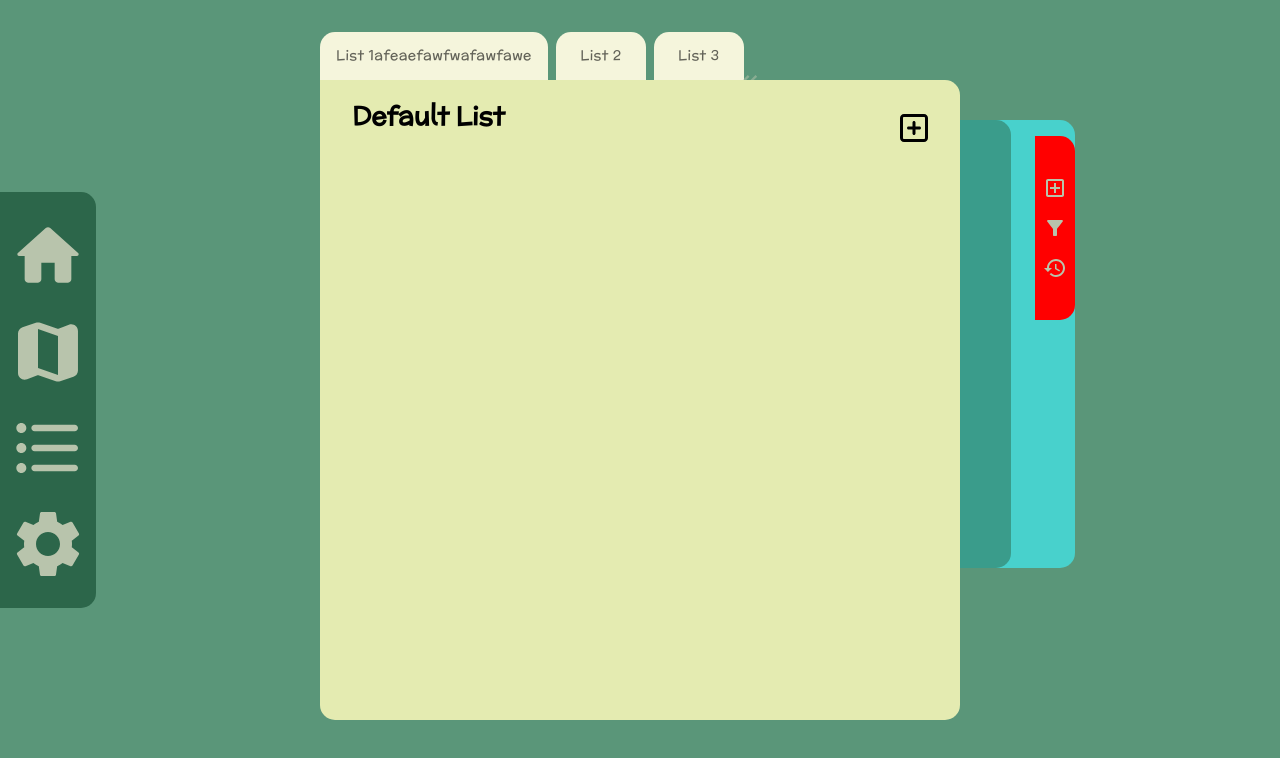
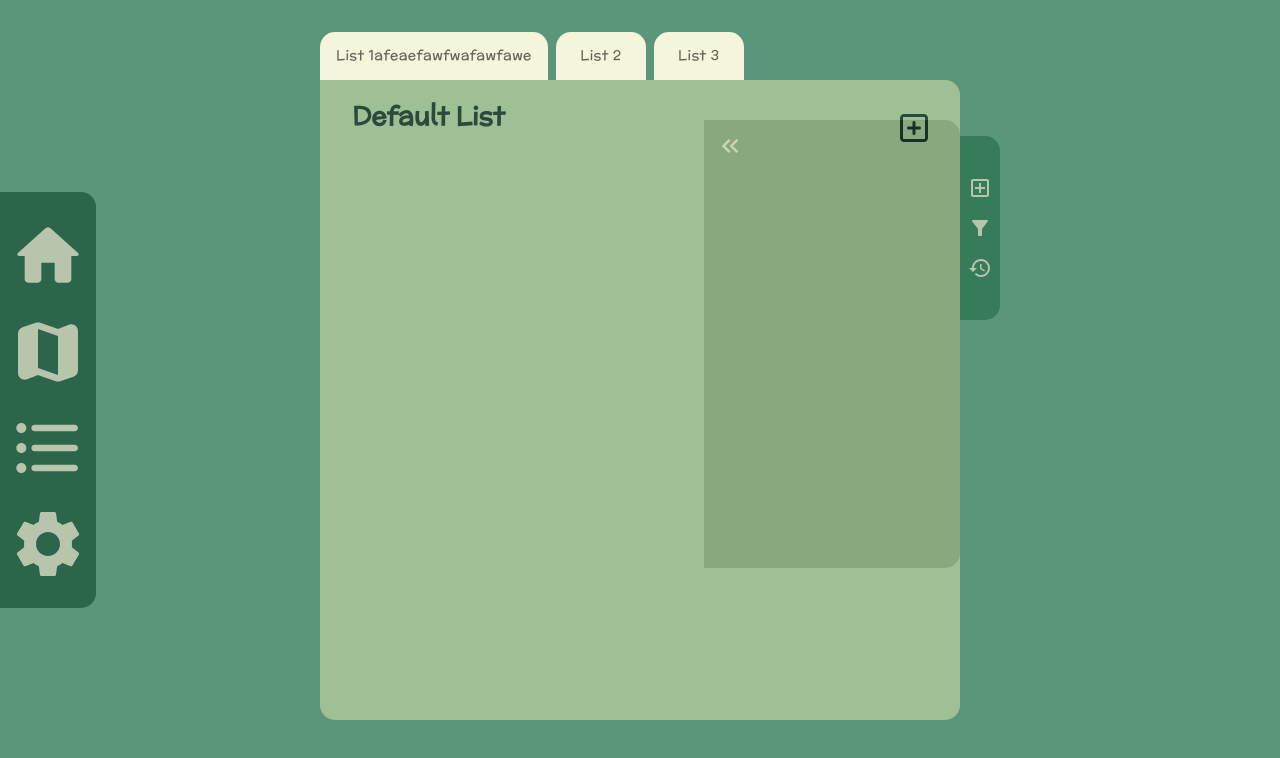
Before and after one commit to cjapar2/pantry-revised, a React (Create React App) app in the folder client/: page / in a window 1280 px wide. Shown: the top 758 px of the page. Built offline with nearby package versions, Linux system fonts and the light colour scheme.

Commit message:
Saving changes. TODO: Fix NewItemForm.js to fit the form with the smaller resolution.

```diff
--- a/client/src/components/sidePanelComponents/NewItemForm.js
+++ b/client/src/components/sidePanelComponents/NewItemForm.js
@@ -1,6 +1,6 @@
 import React, { useState, useContext, useEffect } from 'react'
 import '../../styles/sidePanelStyles/NewItemForm.css'
-import { styled } from '@mui/material/styles';
+import { createTheme, styled } from '@mui/material/styles';
 import { Button, Grid, Box, TextField, IconButton, Avatar, Input, Select, MenuItem, Tooltip } from '@mui/material'
 import { DatePicker } from '@mui/x-date-pickers/DatePicker'
 import { AdapterDayjs } from '@mui/x-date-pickers/AdapterDayjs'
@@ -9,6 +9,14 @@ import { parseISO } from 'date-fns';
 import { ItemsContext } from '../contexts/ItemsContext'
 import defaultItemIcon from '../../assets/default_item_image.png'
 import { ListsContext } from '../contexts/ListsContext';
+
+const theme = createTheme({
+  breakpoints: {
+    values: {
+      sm: 1800,
+    },
+  },
+})
 
 const CustomDatePickerStyle = {
   textField: {
--- a/client/src/styles/ItemListing.css
+++ b/client/src/styles/ItemListing.css
@@ -140,6 +140,16 @@
         overflow: hidden;
     }
 
+    .image {
+        position: absolute;
+        left: 0rem;
+        top: 0rem;
+        width: 90px;
+        height: 90px;
+        background-color: gray;
+        object-fit: cover;
+    }
+
     .name {
         /* Restrict name to one line */
         white-space: nowrap;
--- a/client/src/styles/List.css
+++ b/client/src/styles/List.css
@@ -43,7 +43,7 @@
     overflow-y: auto;
     box-sizing: border-box;
     scrollbar-width: none;
-    /* opacity: 0.5; */
+    opacity: 0.5;
 }
 
 .listContainer::-webkit-scrollbar {
--- a/client/src/styles/sidePanelStyles/NewItemForm.css
+++ b/client/src/styles/sidePanelStyles/NewItemForm.css
@@ -7,3 +7,10 @@
     border-radius: 0px 15px 15px 0px;
     /* background-color: greenyellow; */
 }
+
+@media (max-width: 1800px) {
+    .itemFormContainer {
+        width: 14rem;
+        height: 10rem;
+    }
+}
--- a/client/src/styles/sidePanelStyles/SidePanel.css
+++ b/client/src/styles/sidePanelStyles/SidePanel.css
@@ -5,21 +5,21 @@
     display: flex;
     /* Using % prevents from drastically changing position when expanding resolution */
     top: 15%;
-    left: 115px;
+    left: 80px;
     /* Use vh to scale with resolution/size of screen EDIT: Nevermind, rem works better.*/
-    padding: 18rem 10rem;
+    padding: 18rem 168px 18rem 12rem;
     /* Not sure why I'm using width/height here? */
     /* width: 18rem;
     height: 20rem; */
     border-radius: 0px 15px 15px 0px;
     /* Transition animation when side panel slides out */
     transition: left 0.3s ease-in-out;
-    background-color: mediumturquoise;
+    /* background-color: mediumturquoise; */
 }
 
 /* When a button on the buttonGroup is clicked, move sidePanel to the right */
 .sidePanelContainer.open {
-    left: 435px;
+    left: 400px;
 }
 
 .buttonGroup {
@@ -28,20 +28,19 @@
     right: 0;
     padding: 2rem 0rem;
     border-radius: 0px 15px 15px 0px;
-    background-color: red;
+    background-color: #367c5a;
 }
 
 .contentContainer {
     position: absolute;
     top: 0;
-    right: 35px;
+    left: 0px;
     padding: 18rem 10rem;
     /* Ensure size of container is the same as the sidePanelContainer (parent) */
     width: 15rem;
     height: 18rem;
     background-color: #2C664A;
     border-radius: 0px 15px 15px 0px;
-    opacity: 0.5;
 }
 
 .filter-button {
@@ -65,13 +64,13 @@
 
 @media (max-width: 1800px) {
     .sidePanelContainer {
-        /* Use vh to scale with resolution/size of screen EDIT: Nevermind, rem works better.*/
-        padding: 14rem 10rem;
+        padding: 14rem 136px 14rem 10rem;
+        left: 64px;
     }
 
     /* When a button on the buttonGroup is clicked, move sidePanel to the right */
     .sidePanelContainer.open {
-        left: 355px;
+        left: 320px;
     }
 
     .contentContainer {
@@ -85,4 +84,9 @@
         background-color: #2C664A;
         border-radius: 0px 15px 15px 0px;
     }
+
+    .close-button.MuiIconButton-root {
+        bottom: 14rem;
+        right: 8rem;
+    }
 }
```
Also changed, not shown: client/src/styles/LeftDrawer.css (+0 -7 lines).
